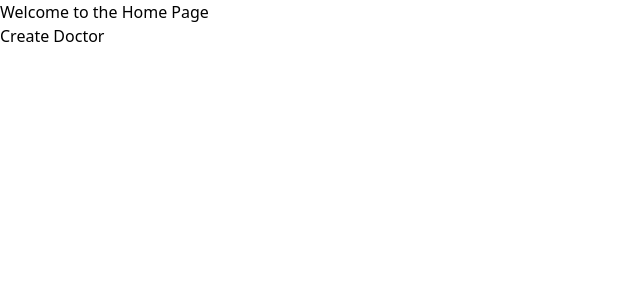
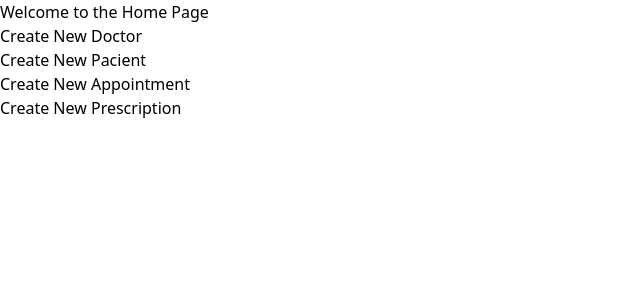
Before and after one commit to Chrysthy/med-app, a Next.js app in the folder med-app/: page /home in a window 1280 px wide. Shown: the top 300 px of the page, without its empty margins (0-640 px from the left). Built offline with nearby package versions, Linux system fonts and the light colour scheme.

Commit message:
Add Links to doctor, pacient, appointmente and prescription

```diff
--- a/med-app/src/app/home/page.tsx
+++ b/med-app/src/app/home/page.tsx
@@ -8,7 +8,20 @@ export default function Home() {
             <h1>Welcome to the Home Page</h1>
 
             <div>
-                <Link href="/doctor/create">Create Doctor</Link>
+                <Link href="/doctor/create">Create New Doctor</Link>
+
+                <br></br>
+
+                <Link href="/pacient/create">Create New Pacient</Link>
+
+                <br></br>
+
+                <Link href="/appointment/create">Create New Appointment</Link>
+
+                <br></br>
+
+                <Link href="/prescription/create">Create New Prescription</Link>
+
             </div>
 
         </>
```
